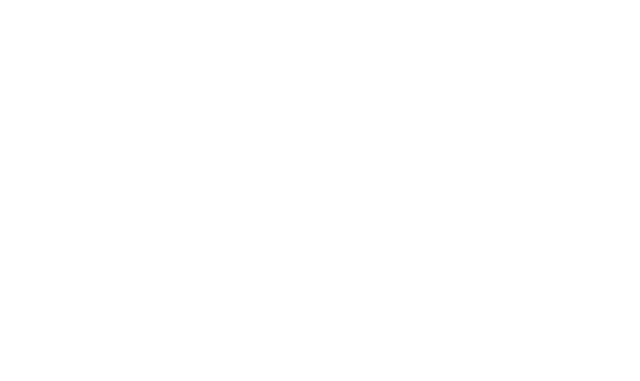
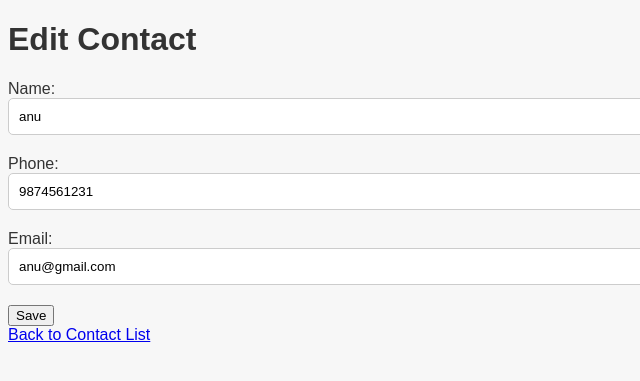
Before and after one commit to Adithyakb2005/exmstd, a Django app: page /1/edit/ in a window 1320 px wide; the page is wider, and only the part inside the window is pictured. Before the commit the part shown is empty. Shown: the top 381 px of that part, without its empty margins (0-640 px from the left). Run offline with Django 5.2, Linux system fonts and the light colour scheme; data comes from the database, SQL or seed files in the repository; both versions use the stored data as it was after the commit.

Commit message:
completed

```diff
--- a/phonebook/c_app/urls.py
+++ b/phonebook/c_app/urls.py
@@ -7,8 +7,7 @@
     path('contacts/', RedirectView.as_view(url='/', permanent=False)),
     path('add/', views.add_contact, name='add_contact'),
     path('<int:pk>/', views.view_contact, name='default_view_contact'),
-
-    path('<int:pk>/edit/', views.edit_contact, name='edit_contact'),
+    path('<int:id>/edit/', views.edit_contact, name='edit_contact'),
     path('<int:pk>/delete/', views.delete_contact, name='delete_contact'),
     path('<int:pk>/call/', views.call_contact, name='call_contact'),
 ]
--- a/phonebook/c_app/views.py
+++ b/phonebook/c_app/views.py
@@ -21,16 +21,16 @@
     contact = get_object_or_404(Contact, pk=pk)
     return render(request, 'contacts/view_contact.html', {'contact': contact})
 
-def edit_contact(request, pk):
-    contact = get_object_or_404(Contact, pk=pk)
+def edit_contact(request, id):
+    contact = get_object_or_404(Contact, pk=id)  # Fetch the contact based on the provided id
     if request.method == 'POST':
-        form = ContactForm(request.POST, request.FILES, instance=contact)
-        if form.is_valid():
-            form.save()
-            return redirect('view_contact', pk=pk)
-    else:
-        form = ContactForm(instance=contact)
-    return render(request, 'contacts/edit_contact.html', {'form': form, 'contact': contact})
+        # Handle form submission (e.g., save changes to the contact)
+        contact.name = request.POST['name']
+        contact.phone = request.POST['phone']
+        contact.email = request.POST['email']
+        contact.save()
+        return redirect('list_contacts')  # Redirect to the contact list page
+    return render(request, 'contacts/edit_contact.html', {'contact': contact})
 
 def delete_contact(request, pk):
     contact = get_object_or_404(Contact, pk=pk)
--- a/phonebook/templates/contacts/edit_contact.html
+++ b/phonebook/templates/contacts/edit_contact.html
@@ -1,11 +1,43 @@
 <!DOCTYPE html>
 <html lang="en">
 <head>
+    {%load static%}
     <meta charset="UTF-8">
     <meta name="viewport" content="width=device-width, initial-scale=1.0">
     <title>Document</title>
+    <link rel="stylesheet" href="{% static 'css/style.css' %}">
+
 </head>
 <body>
 
+        {% block content %}
+        <h1>Edit Contact</h1>
+
+        <form method="POST">
+            {% csrf_token %}
+
+            <div>
+            <label for="name">Name:</label>
+            <input type="text" id="name" name="name" value="{{ contact.name }}" required>
+            </div>
+
+            <div>
+            <label for="phone">Phone:</label>
+            <input type="text" id="phone" name="phone" value="{{ contact.phone }}" required>
+            </div>
+
+            <div>
+            <label for="email">Email:</label>
+            <input type="email" id="email" name="email" value="{{ contact.email }}" required>
+            </div>
+
+            <div>
+            <button type="submit">Save</button>
+            </div>
+        </form>
+
+        <a href="{% url 'list_contacts' %}">Back to Contact List</a>
+        {% endblock %}
+
 </body>
 </html>
```
Also changed, not shown: phonebook/db.sqlite3.
